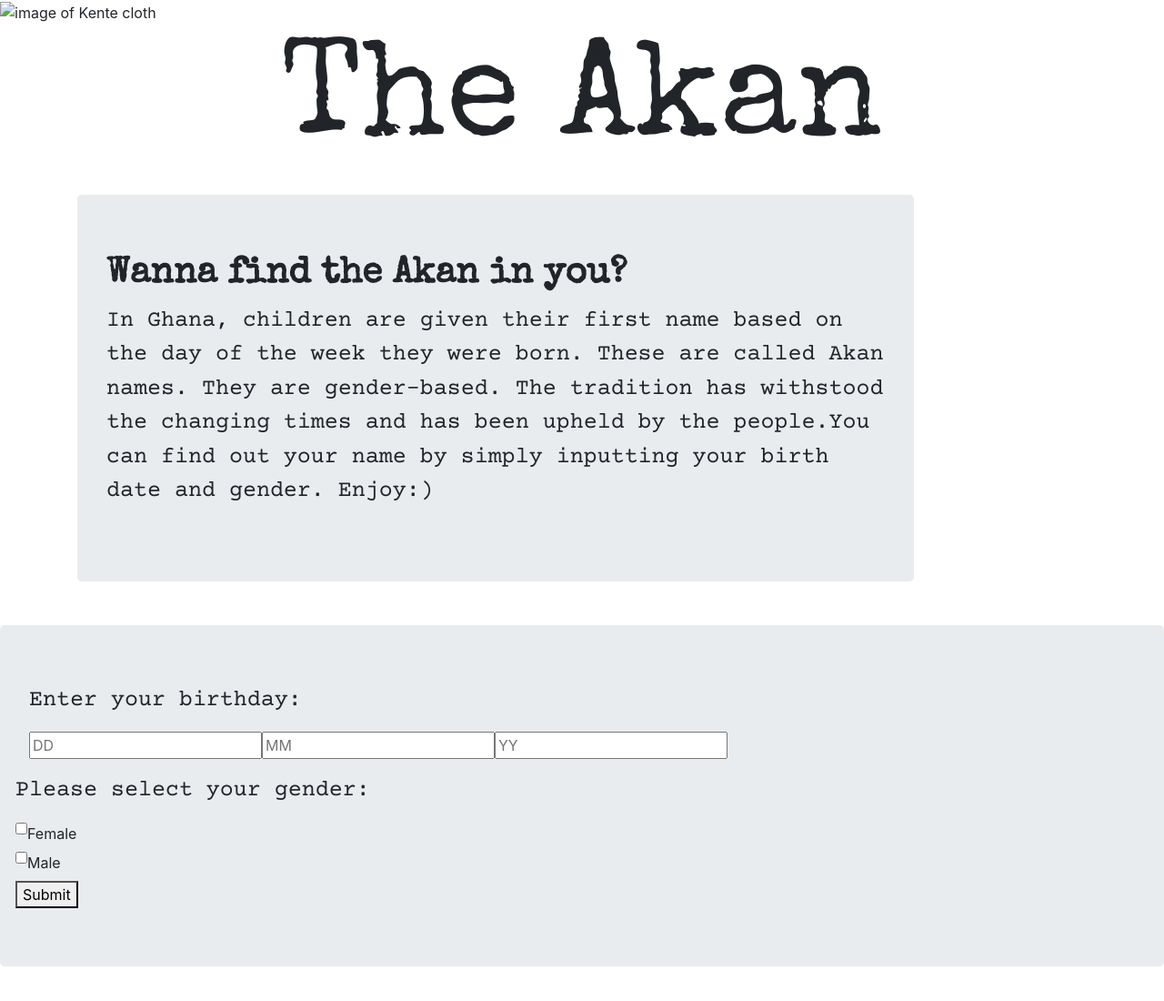
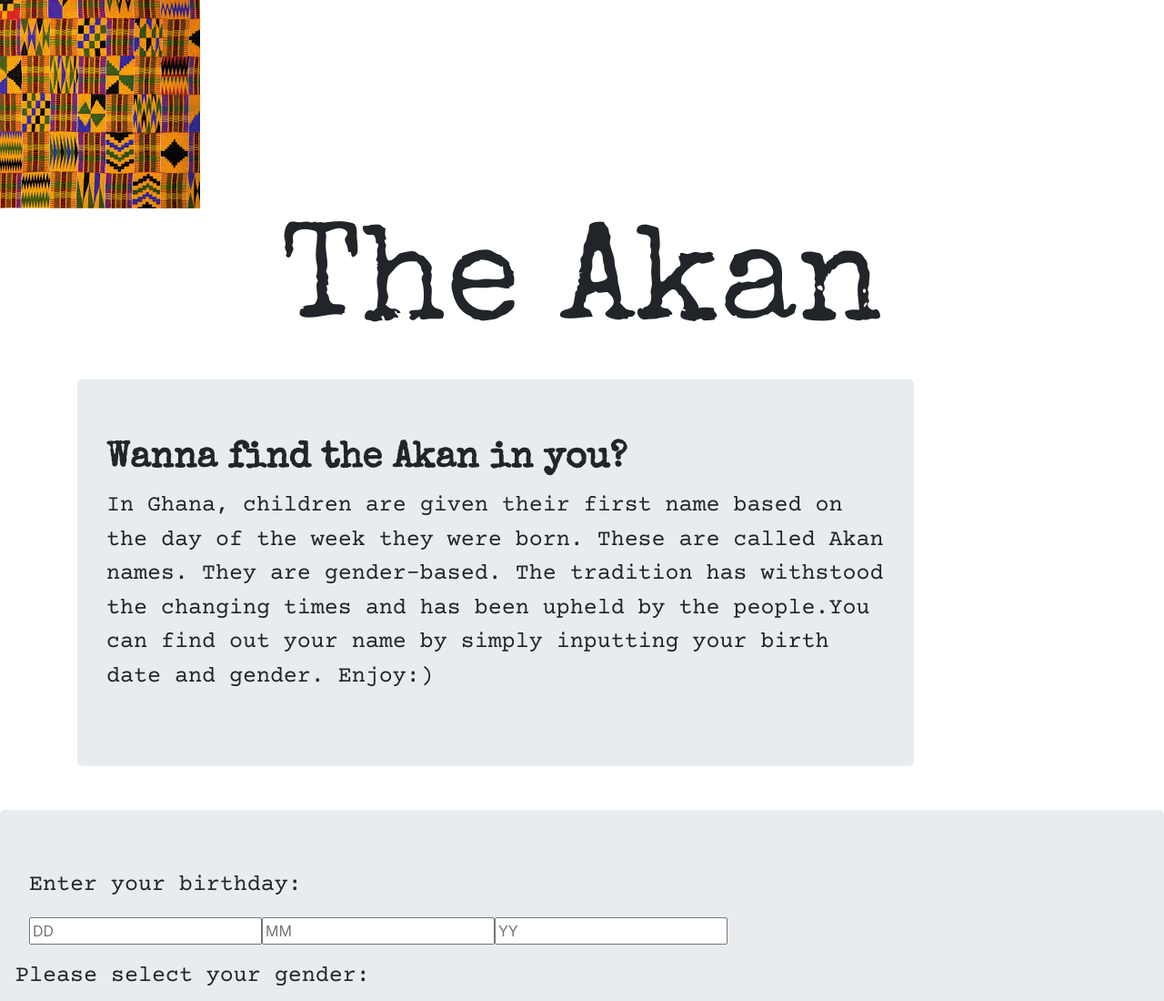
Before and after one commit to brenda-wanjiku/Akanname, a plain HTML site: page index.html in a window 1280 px wide. Shown: the top 1100 px of the page at 91% size. Drawn offline with nearby package versions, Linux system fonts and the light colour scheme.

Commit message:
Deletes kente image. Chages to Ghana image

```diff
--- a/index.html
+++ b/index.html
@@ -8,10 +8,11 @@
     <link href="https://fonts.googleapis.com/css?family=Gochi+Hand&display=swap" rel="stylesheet">
     <link href="https://fonts.googleapis.com/css?family=Special+Elite&display=swap" rel="stylesheet">
     <link href="https://fonts.googleapis.com/css?family=Courier+Prime&display=swap" rel="stylesheet">
-    <img src="images/kente.jpeg" alt= "image of Kente cloth">
+
 </head>
 
 <body>
+    <img src="image/ghana.jpeg" alt= "image of Kente cloth">
     <h1>The Akan</h1>
 
     <div class="descriptionbox">
```
Also changed, not shown: image/ghana.jpeg (added).
